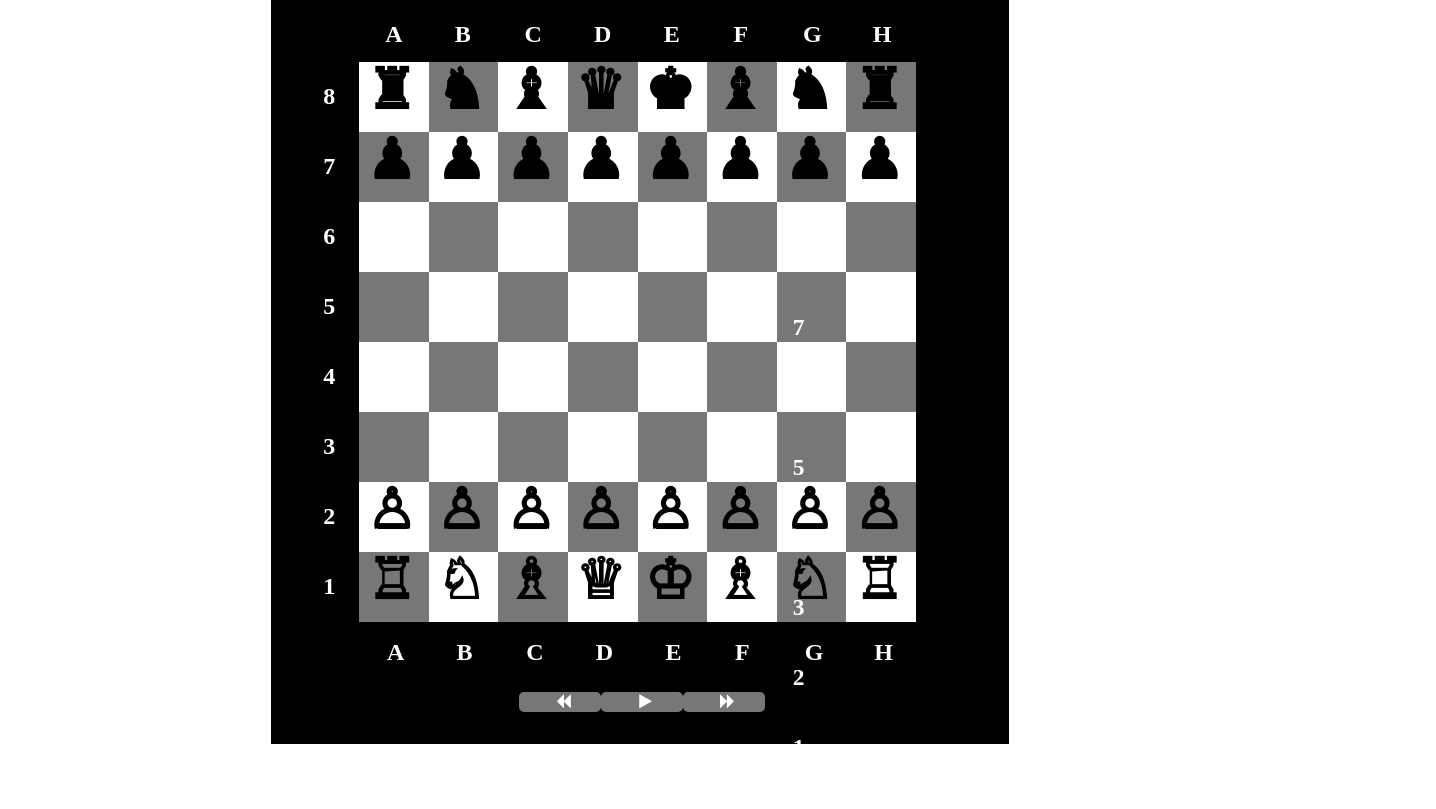
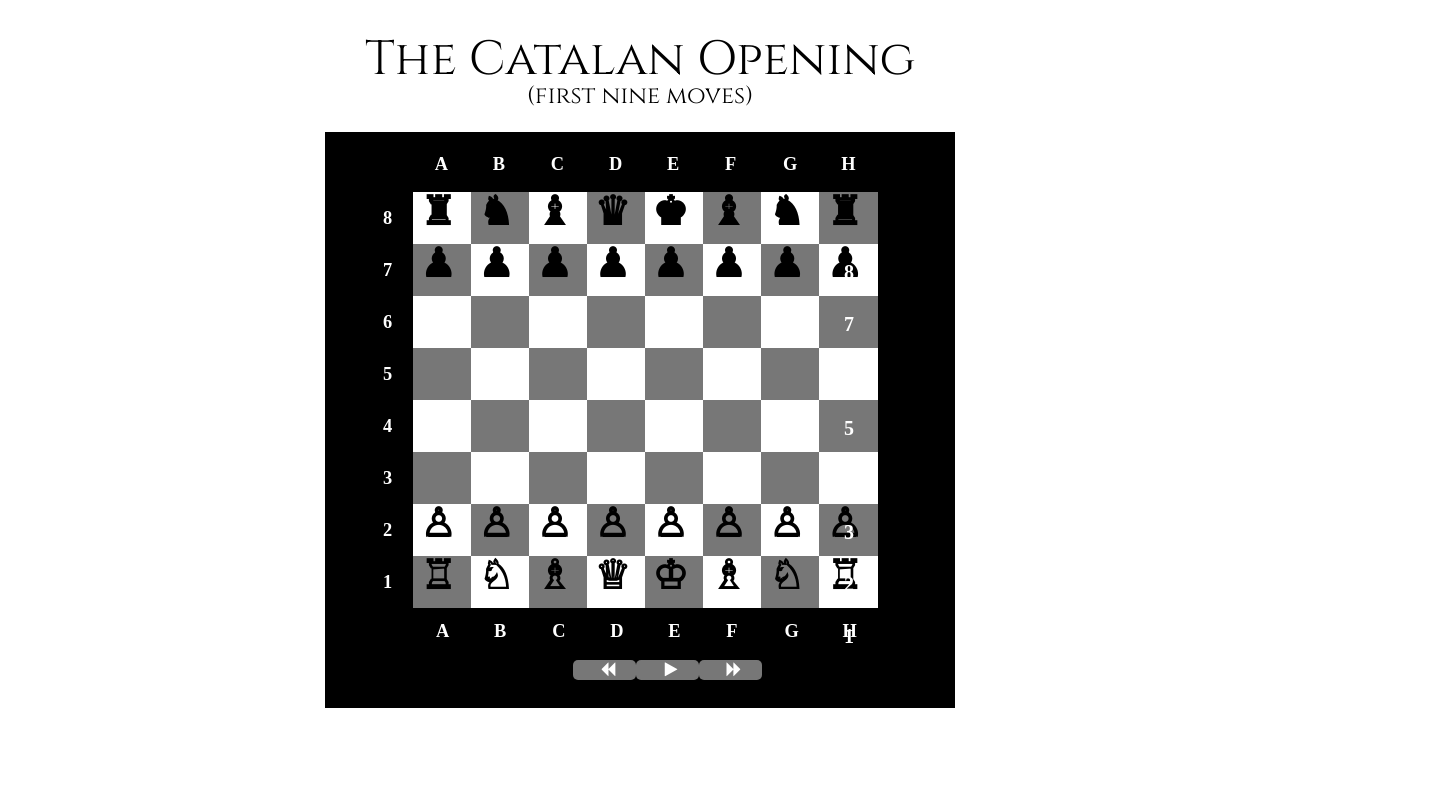
Before and after one commit to erik-petersen/TIY-Chessboard, a website: page templates/src/index.html in a window 1280 px wide. Shown: the whole page, 1436 px wide, since content can reach past the window. Drawn offline with nearby package versions, Linux system fonts and the light colour scheme.

Commit message:
Added header and made board slightly smaller to fit above fold

```diff
--- a/templates/src/assets/web/sass/styles.scss
+++ b/templates/src/assets/web/sass/styles.scss
@@ -1,11 +1,26 @@
 @import "../../../../../bower_components/meyer-reset/stylesheets/_meyer-reset.scss";
 @import "../../../../../bower_components/susy/sass/susy";
 @import "../../../../../bower_components/font-awesome/css/font-awesome.css";
-@import url(https://fonts.googleapis.com/css?family=Lato:400,700);
+@import url(https://fonts.googleapis.com/css?family=Cinzel:400,700);
 
-$squareWidth: 82px;
-$squareHeight: 70px;
-$rankFileSize: 1.5em;
+  $squareWidth: 63px;
+  $squareHeight: 52px;
+  $rankFileSize: 1.15em;
+  $headerFont: "Cinzel", serif;
+
+  h1 {
+    margin-top: .75em;
+    text-align: center;
+    font-family: $headerFont;
+    font-weight: 400;
+    font-size: 3em;
+  }
+
+  h2 {
+    font-family: $headerFont;
+    text-align: center;
+    font-size: 1.5em;
+  }
 
   /*
   Changing Susy default global settings
@@ -15,14 +30,14 @@ With help from https://css-tricks.com/build-web-layouts-easily-susy/
   // Susy is doing all the calculations for 8 columns this time
   $susy: (
     columns: 17,
-  container: 738px,
+    container: 630px,
   );
 
   main {
     @include container;
-  height: 47em;
+    height: 36em;
     box-sizing: border-box;
-  margin-top: -1.5em;
+    margin-top: 1.5em;
     padding-left: 40px;
     background-color: black;
   } // end main
@@ -33,6 +48,7 @@ ul {
 
   .column-header-top {
     margin-top: 1em;
+    padding-bottom: .5em;
   }
 
   .column-header-top span {
@@ -68,8 +84,8 @@ ul {
     height: $squareHeight;
     @include span( 1 of 17 ); // each li will take up 1 column
     position: relative;
-  top: 3.85em;
-  right: 25em;
+    top: 3.75em;
+    right: 27.25em;
     font-size: $rankFileSize;
     color: #fff;
   }
@@ -77,9 +93,9 @@ ul {
   .file-last {
     @include span( 17 of 17 ); // each li will take up 1 column
     position: relative;
-  bottom: 72.29em;
-  left: 63.5em;
-  font-size: .42em;
+    bottom: 55.795em;
+    left: 53em;
+    font-size: .5em;
     color: #fff;
   }
 
@@ -106,7 +122,7 @@ li {
 
   span,
   .chess-piece {
-  font-size: 3.5em;
+    font-size: 2.5em;
     font-weight: 700;
     margin-left: 7px;
   }
@@ -122,7 +138,7 @@ span,
   .step-forward {
     @include span( 5 of 15 );
     width: $squareWidth;
-  margin: 0 0 1.25em 0;
+    margin: 0 0 1.75em 0;
     font-size: 1em;
     font-weight: 700;
     border: none;
--- a/templates/src/index.html
+++ b/templates/src/index.html
@@ -8,7 +8,10 @@
     <link rel="stylesheet" href="assets/web/sass/styles.css">
   </head>
   <body>
-    <header></header>
+    <header>
+      <h1>The Catalan Opening</h1>
+      <h2>(first nine moves)</h2>
+    </header>
     <main>
       <!-- begin column-header-top -->
       <ul class="column-header-top">
```
Also changed, not shown: templates/src/assets/web/sass/styles.css. Lines whose indentation alone changed are shown as unchanged.
